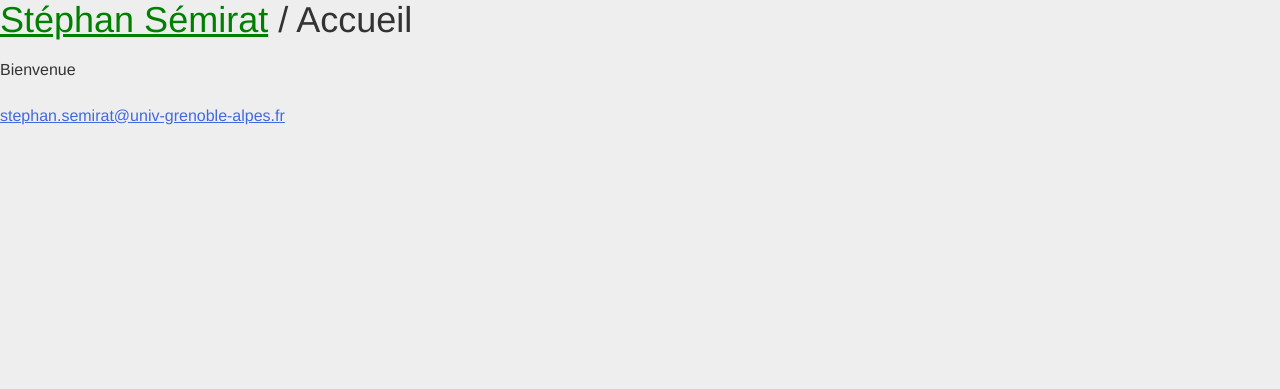
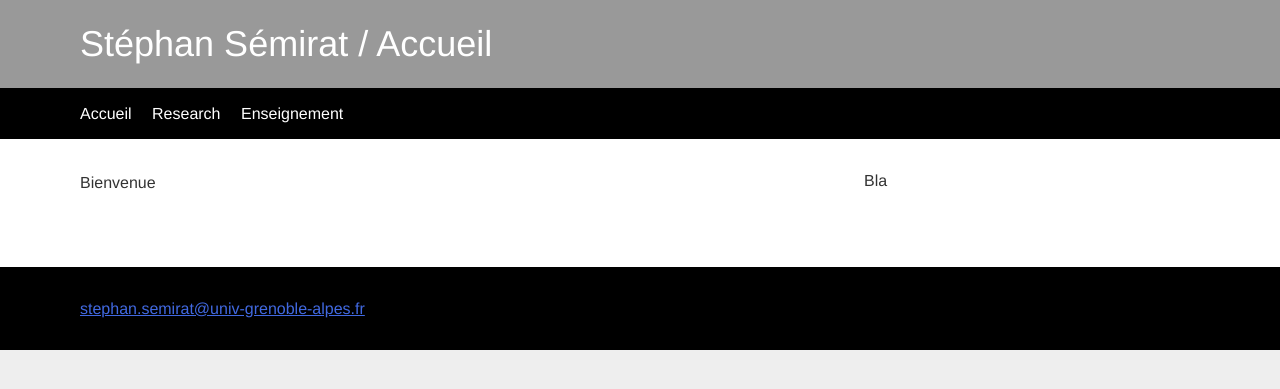
Before and after one commit to ssemirat/ssemirat.github.io, a Jekyll site: the page built from index.md, in a window 1280 px wide. Shown: the top 389 px of the page. Built offline with Jekyll 4.4.1, drawn with Linux system fonts in a browser that asks for light colours.

Commit message:
Update default.html

```diff
--- a/_layouts/default.html
+++ b/_layouts/default.html
@@ -6,12 +6,34 @@
     <link rel="stylesheet" href="../style.css">
   </head>
   <body>
-    <h1><a href="index.html">St&eacute;phan S&eacute;mirat<a> / {{ page.title }}</h1>
-    <div id="content">
-      {{ content }}
+    <div class="header">
+			<div class="container">
+				<h1 class="header-heading">St&eacute;phan S&eacute;mirat<a> / {{ page.title }}</h1>
+			</div>
+		</div>
+    <div class="nav-bar">
+			<div class="container">
+				<ul class="nav">
+					<li><a href="index.html">Accueil</a></li>
+					<li><a href="research.html">Research</a></li>
+					<li><a href="enseignement.html">Enseignement</a></li>
+				</ul>
+			</div>
+		</div>
+      	<div class="content">
+			<div class="container">
+				<div class="main">
+          {{ content }}
+        </div>
+        <div class="aside">
+          Bla
+        </div>
     </div>
-    <div id="footer">
+    </div>
+    <div class="footer">
+			<div class="container">
       <a href="mailto:stephan.semirat@univ-grenoble-alpes.fr">stephan.semirat@univ-grenoble-alpes.fr</a>
+    </div>
     </div>
   </body>
 </html>
```
